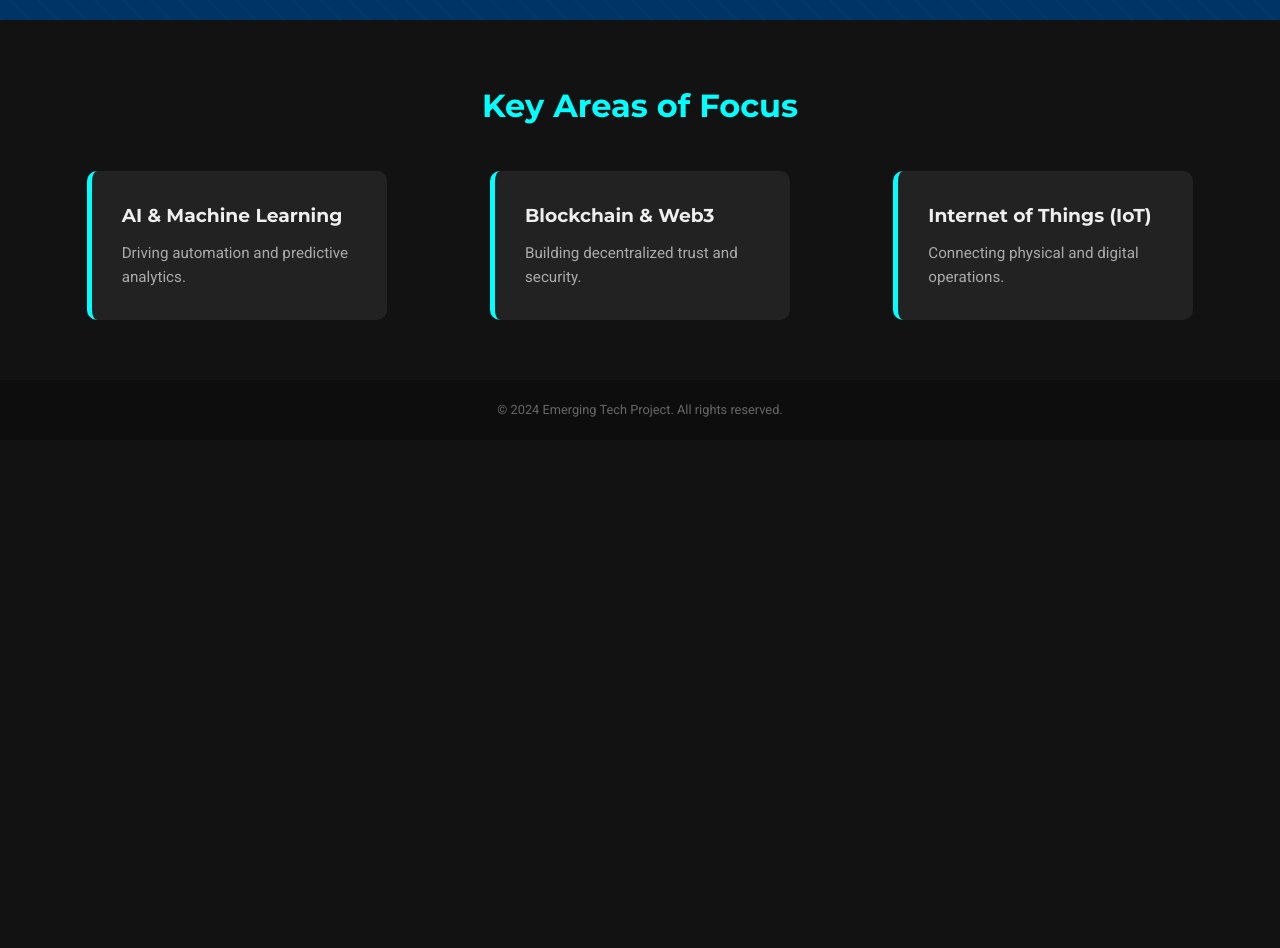
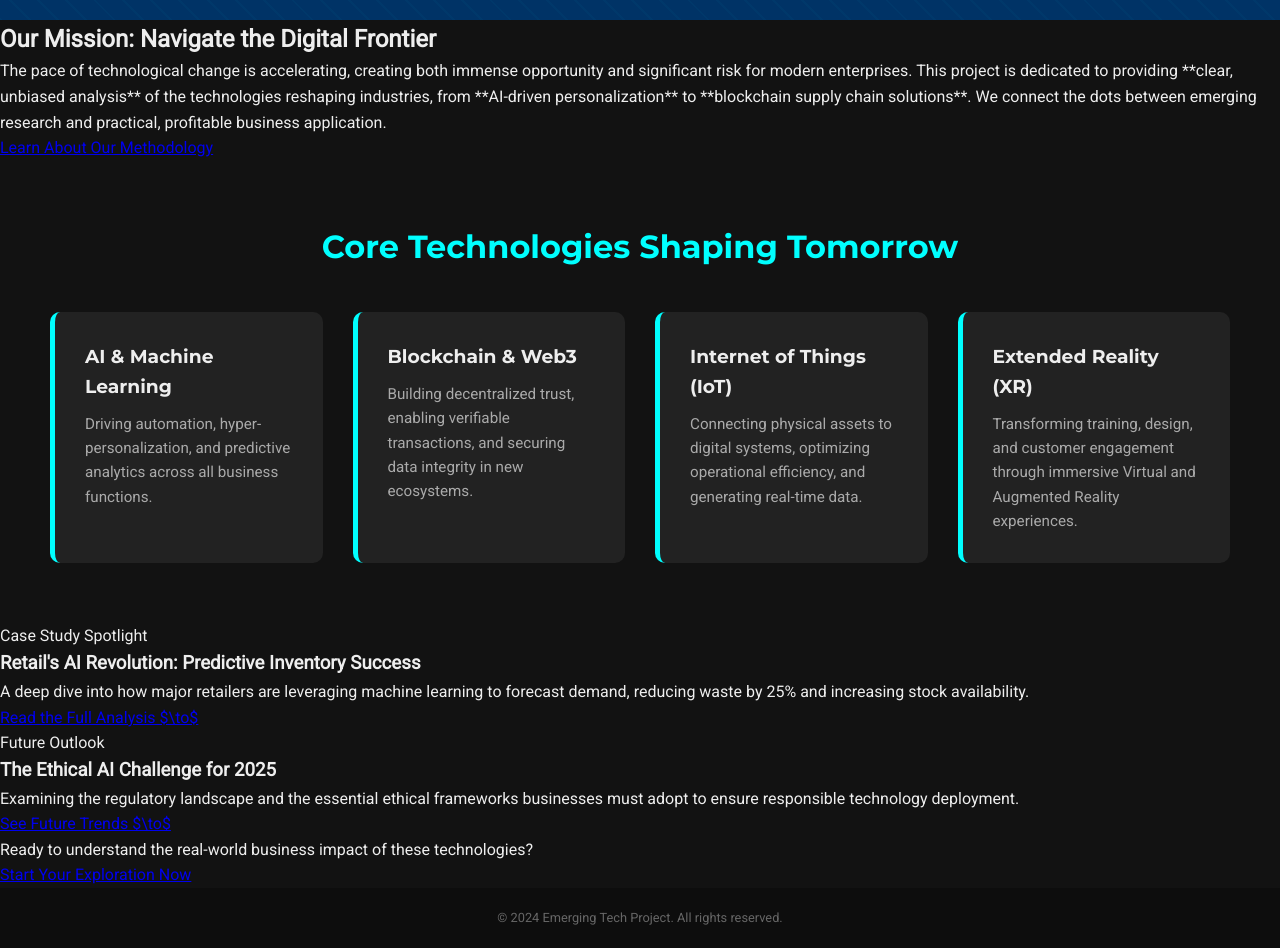
Before and after one commit to ShivamTiwari217/ETB-Project, a plain HTML site: page index.html in a window 1280 px wide. Shown: the part 780-1728 px from the top of the page. Before the commit the page ends 1220 px from the top, so only its background shows below. Drawn offline with Linux system fonts and the light colour scheme.

Commit message:
Update index.html

```diff
--- a/index.html
+++ b/index.html
@@ -29,22 +29,55 @@
         <div class="hero-bg-overlay"></div>
     </main>
 
+    <section class="mission-statement">
+        <div class="mission-text">
+            <h2>Our Mission: Navigate the Digital Frontier</h2>
+            <p>The pace of technological change is accelerating, creating both immense opportunity and significant risk for modern enterprises. This project is dedicated to providing **clear, unbiased analysis** of the technologies reshaping industries, from **AI-driven personalization** to **blockchain supply chain solutions**. We connect the dots between emerging research and practical, profitable business application.</p>
+            <a href="about.html" class="secondary-link">Learn About Our Methodology</a>
+        </div>
+    </section>
+
     <section class="highlights">
-        <h2>Key Areas of Focus</h2>
+        <h2>Core Technologies Shaping Tomorrow</h2>
         <div class="highlight-cards">
             <div class="card">
                 <h3>AI & Machine Learning</h3>
-                <p>Driving automation and predictive analytics.</p>
+                <p>Driving automation, hyper-personalization, and predictive analytics across all business functions.</p>
             </div>
             <div class="card">
                 <h3>Blockchain & Web3</h3>
-                <p>Building decentralized trust and security.</p>
+                <p>Building decentralized trust, enabling verifiable transactions, and securing data integrity in new ecosystems.</p>
             </div>
             <div class="card">
                 <h3>Internet of Things (IoT)</h3>
-                <p>Connecting physical and digital operations.</p>
+                <p>Connecting physical assets to digital systems, optimizing operational efficiency, and generating real-time data.</p>
+            </div>
+            <div class="card">
+                <h3>Extended Reality (XR)</h3>
+                <p>Transforming training, design, and customer engagement through immersive Virtual and Augmented Reality experiences.</p>
             </div>
         </div>
+    </section>
+
+    <section class="featured-content">
+        <div class="featured-card featured-case-study">
+            <span class="tag">Case Study Spotlight</span>
+            <h3>Retail's AI Revolution: Predictive Inventory Success</h3>
+            <p>A deep dive into how major retailers are leveraging machine learning to forecast demand, reducing waste by 25% and increasing stock availability.</p>
+            <a href="case-studies.html" class="featured-link">Read the Full Analysis $\to$</a>
+        </div>
+
+        <div class="featured-card featured-trends">
+            <span class="tag">Future Outlook</span>
+            <h3>The Ethical AI Challenge for 2025</h3>
+            <p>Examining the regulatory landscape and the essential ethical frameworks businesses must adopt to ensure responsible technology deployment.</p>
+            <a href="trends.html" class="featured-link">See Future Trends $\to$</a>
+        </div>
+    </section>
+
+    <section class="cta-strip">
+        <p>Ready to understand the real-world business impact of these technologies?</p>
+        <a href="technologies.html" class="cta-button-strip">Start Your Exploration Now</a>
     </section>
 
     <footer>
```
